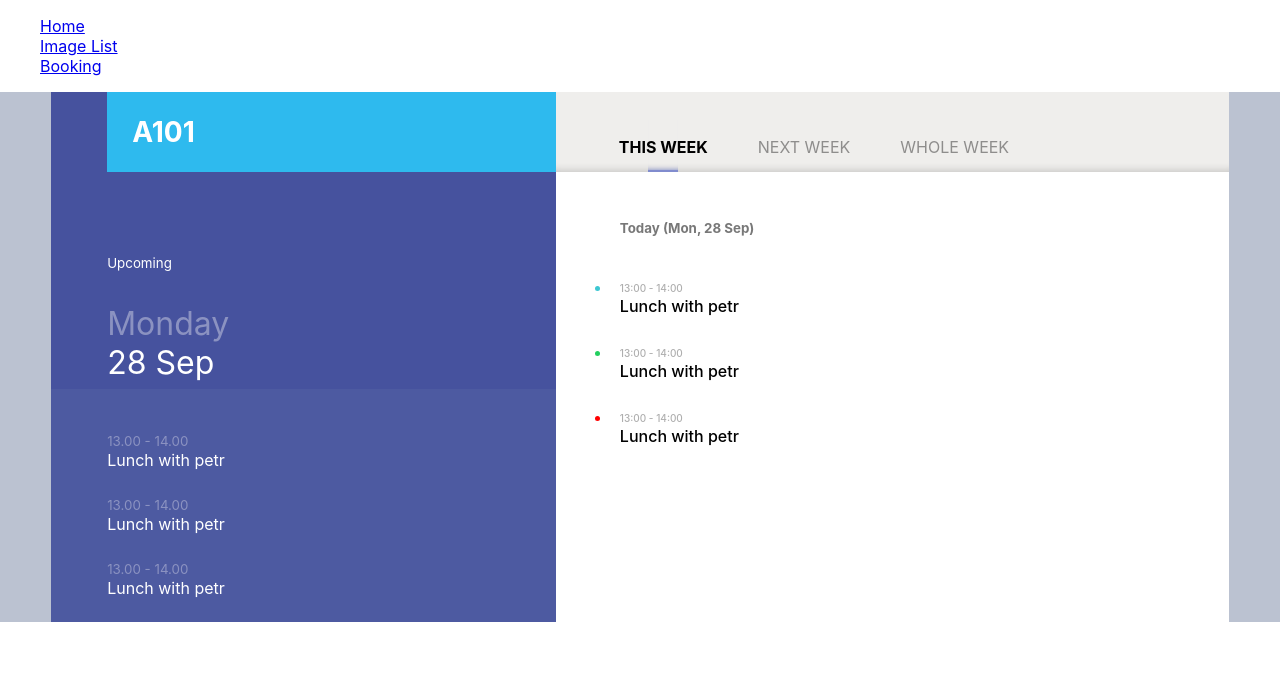
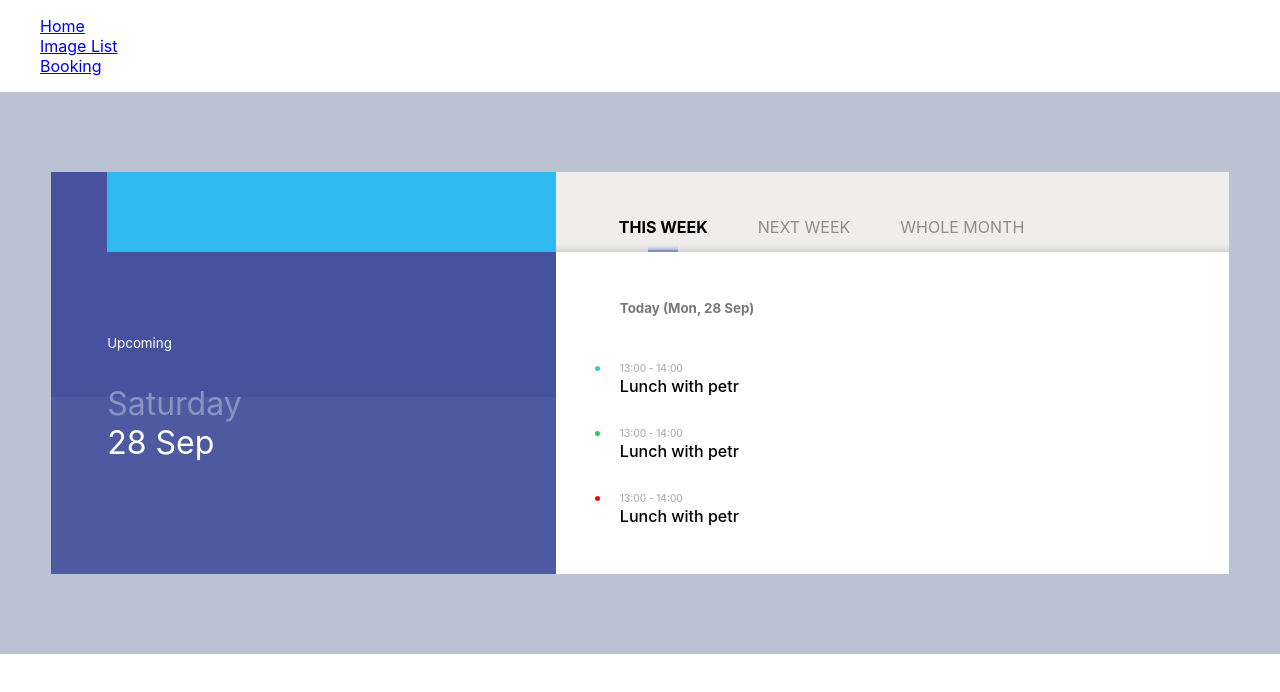
Before and after one commit to non-wil/booking-system, a React (Create React App) app: page /bookings/today in a window 1280 px wide. Shown: the top 692 px of the page. Built offline with nearby package versions, Linux system fonts and the light colour scheme.

Commit message:
✨ connect booking data wih front end

```diff
--- a/package.json
+++ b/package.json
@@ -6,6 +6,7 @@
     "axios": "^0.19.0",
     "moment": "^2.24.0",
     "node-sass": "^4.13.0",
+    "query-string": "^6.9.0",
     "react": "^16.11.0",
     "react-dom": "^16.11.0",
     "react-router-dom": "^5.1.2",
--- a/src/components/Booking/index.js
+++ b/src/components/Booking/index.js
@@ -1,5 +1,6 @@
 import React from 'react'
 import moment from 'moment'
+import queryString from 'query-string'
 import { BOOKINGS } from './bookingData'
 import './style.scss'
 
@@ -41,6 +42,10 @@ const Booking = () => {
     const overlapSchedules = getOverlapSchedule(roomId, startTime, endTime)
     return overlapSchedules.length > 0 ? false : true
   }
+  console.log(
+    'checkAvailability',
+    checkAvailability('A101', '2019-10-06 14:00:00', '2019-10-06 15:00:00')
+  )
 
   const getBookingsForWeek = (roomId, weekNo) => {
     const startDate = moment()
@@ -54,41 +59,50 @@ const Booking = () => {
     const bookingForWeek = getOverlapSchedule(roomId, startDate, endDate)
     return bookingForWeek
   }
-
-  console.log(
-    'checkAvailability',
-    checkAvailability('A101', '2019-10-06 14:00:00', '2019-10-06 15:00:00')
-  )
-
   const weeknumber = moment('2019-09-28 00:00:00').isoWeek()
   console.log('getBookingsForWeek', getBookingsForWeek('A101', weeknumber))
 
+  const getBookingsForADay = (roomId, date) => {
+    const _startTime = moment(date).format('YYYY-MM-DD 00:00:00')
+    const _endTime = moment(date).format('YYYY-MM-DD 23:59:59')
+
+    const overlapSchedules = getOverlapSchedule(roomId, _startTime, _endTime)
+    const sortedSchedule = overlapSchedules.sort((a, b) => {
+      return moment(a.startTime) - moment(b.startTime)
+    })
+    return sortedSchedule
+  }
+
+  const query = queryString.parse(window.location.search)
+  const roomId = query.roomId
+  const todayDate = moment('2019-09-28 00:00:00')
+  const todaySchedules = getBookingsForADay(roomId, todayDate)
+
   return (
-    <div style={{ background: '#bbc2d1' }}>
+    <div style={{ background: '#bbc2d1', padding: '5em 0' }}>
       <div className="container">
         <div className="left-box">
           <div className="room-no-box">
-            <span>A101</span>
+            <span>{roomId}</span>
           </div>
           <div className="date-box">
             <small>Upcoming</small>
             <h1>
-              <span>Monday</span> <br /> 28 Sep
+              <span>{todayDate.format('dddd')}</span> <br />
+              {todayDate.format('DD MMM')}
             </h1>
           </div>
           <div className="today-schedule">
-            <div className="schedule-item">
-              <small>13.00 - 14.00</small>
-              <p>Lunch with petr</p>
-            </div>
-            <div className="schedule-item">
-              <small>13.00 - 14.00</small>
-              <p>Lunch with petr</p>
-            </div>
-            <div className="schedule-item">
-              <small>13.00 - 14.00</small>
-              <p>Lunch with petr</p>
-            </div>
+            {todaySchedules.map((scheduleItem, index) => {
+              return (
+                <div key={index} className="schedule-item">
+                  <small>{`${moment(scheduleItem.startTime).format(
+                    'HH:mm'
+                  )} - ${moment(scheduleItem.endTime).format('HH:mm')}`}</small>
+                  <p>{scheduleItem.title}</p>
+                </div>
+              )
+            })}
           </div>
         </div>
         <div className="right-box">
@@ -100,7 +114,7 @@ const Booking = () => {
               <span>NEXT WEEK</span>
             </div>
             <div className="tab-title">
-              <span>WHOLE WEEK</span>
+              <span>WHOLE MONTH</span>
             </div>
           </div>
           <div className="tab-body">
--- a/src/components/Booking/style.scss
+++ b/src/components/Booking/style.scss
@@ -3,6 +3,7 @@
   .left-box {
     width: 40%;
     padding-left: 3.5em;
+    padding-bottom: 2em;
     background: rgba(70, 82, 158, 1);
     background: -moz-linear-gradient(
       top,
--- a/src/components/ImageList/index.js
+++ b/src/components/ImageList/index.js
@@ -24,7 +24,7 @@ const ImageList = () => {
       })
   }
   console.log(imgList)
-  if (isLoading) return <div>Loading</div>
+  if (isLoading) return <div>Loading...</div>
   return (
     <div className="container">
       <div className="img-list">
```
Also changed, not shown: 1 other file (tests, documents, lock files or other folders).
